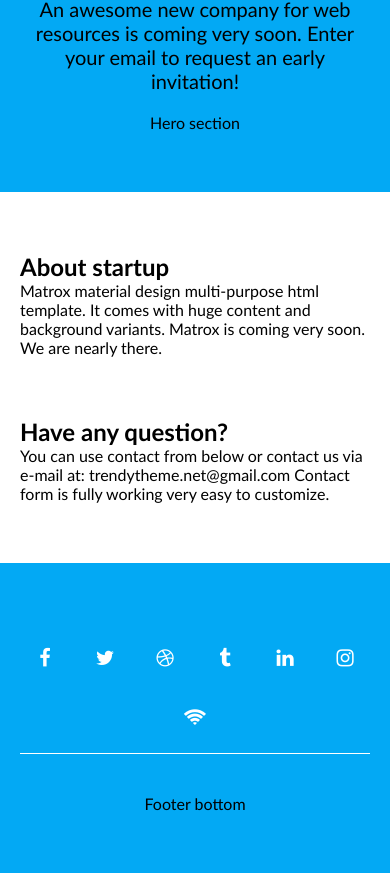
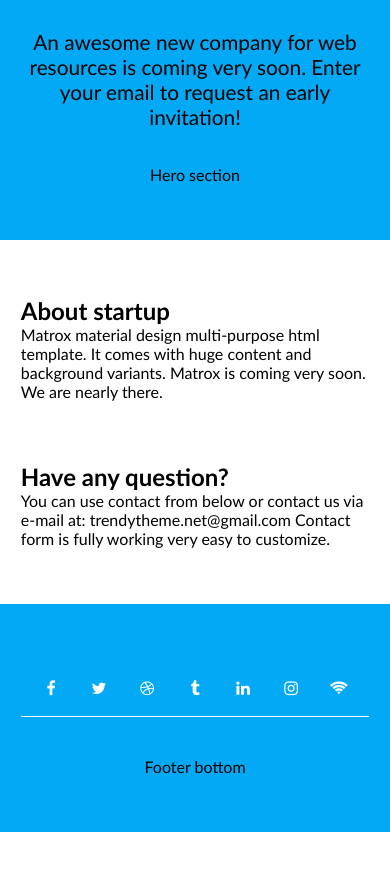
Before and after one commit to AnapusKitapus/44-grupe-coming-soon, a website: page index.html in a window 390 px wide. Shown: the part 321-1194 px from the top of the page. After the commit the page ends 1153 px from the top, so only its background shows below. Drawn offline with Linux system fonts and the light colour scheme.

Commit message:
px changed into rem

```diff
--- a/css/base/layout.css
+++ b/css/base/layout.css
@@ -1,24 +1,24 @@
 .container {
     width: 100%;
-    padding: 60px 0;
+    padding: 3.5rem 0;
 }
 
 .container > .row-short {
     display: flex;
     flex-direction: column;
     align-items: center;
-    gap: 20px;
-    width: 600px;
-    margin: 0 calc(50% - 300px);
+    gap: 2.3rem;
+    width: 38rem;
+    margin: 0 calc(50% - 19rem);
 }
 
 .container > .row {
     display: flex;
     flex-wrap: wrap;
     justify-content: center;
-    gap: 60px 0;
-    width: 1000px;
-    margin: 0 calc(50% - 500px);
+    gap: 3.8rem 0;
+    width: 62rem;
+    margin: 0 calc(50% - 31rem);
 }
 
 .container .column {
@@ -30,25 +30,25 @@
     margin-left: auto;
 }
 
-@media (max-width: 1100px) {
+@media (max-width: 68rem) {
     .container > .row {
-        width: 800px;
-        margin: 0 calc(50% - 400px);
+        width: 50rem;
+        margin: 0 calc(50% - 25rem);
     }
 }
 
-@media (max-width: 900px) {
+@media (max-width: 56rem) {
     .container > .row {
-        width: 600px;
-        margin: 0 calc(50% - 300px);
+        width: 38rem;
+        margin: 0 calc(50% - 19rem);
     }
 }
 
-@media (max-width: 700px) {
+@media (max-width: 44rem) {
     .container > .row,
     .container > .row-short {
-        width: 400px;
-        margin: 0 calc(50% - 200px);
+        width: 25rem;
+        margin: 0 calc(50% - 12.5rem);
     }
     .container .column,
     .column.right-column {
@@ -56,10 +56,10 @@
     }
 }
 
-@media (max-width: 440px) {
+@media (max-width: 28rem) {
     .container {
-        padding-left: 20px;
-        padding-right: 20px;
+        padding-left: 1.3rem;
+        padding-right: 1.3rem;
     }
 
     .container > .row,
--- a/css/page/home.css
+++ b/css/page/home.css
@@ -10,17 +10,17 @@
 /* Custom style bellow this line */
 
 .logo {
-    width: 50px;
+    width: 3rem;
 }
 
 .main-tittle {
-    font-size: 70px;
+    font-size: 4.5rem;
     text-transform: uppercase;
     text-align: center;
 }
 
 .main-description {
-    font-size: 20px;
+    font-size: 1.3rem;
     text-align: center;
 }
 
@@ -32,9 +32,9 @@
     display: flex;
     gap: 0.5em;
     padding: 0.5em 0;
-    font-size: 20px;
-    margin-bottom: 40px;
-    border-bottom: 1px solid #fff;
+    font-size: 1rem;
+    margin-bottom: 2.5rem;
+    border-bottom: 0.1rem solid #fff;
 }
 
 .row.socials > a {
@@ -45,7 +45,7 @@
     color: #fff;
     text-decoration: none;
     border-radius: 50%;
-    transition: all 5s;
+    transition: color 5s, bacground-color 5s;
 }
 
 .row.socials > a:hover {
```
